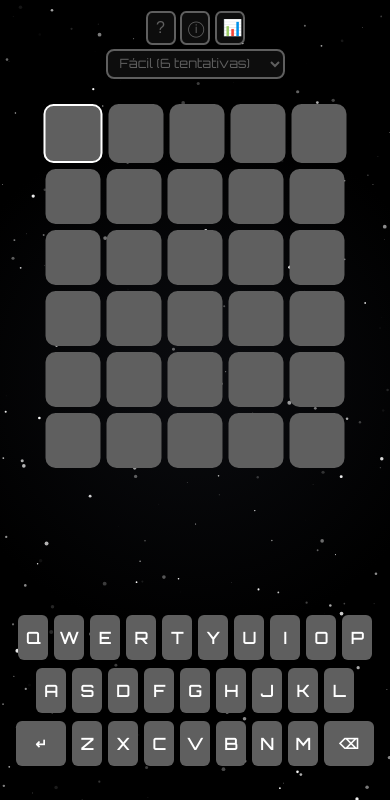
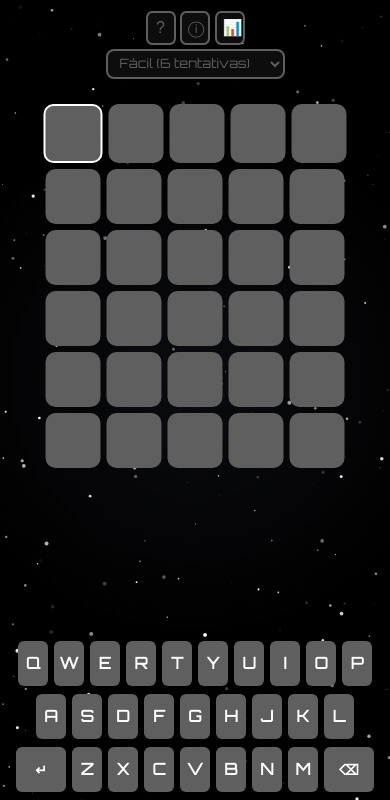
Before and after one commit to henrycomeneghetti/Dialetra, a plain HTML site: page index.html in a window 390 px wide. Shown: the part 44-844 px from the top of the page. Drawn offline with Linux system fonts and the light colour scheme.

Commit message:
Consertando responsividade

```diff
--- a/css/style.css
+++ b/css/style.css
@@ -117,7 +117,7 @@ body {
 
 .keyboard {
     position: absolute;
-    bottom: 4%;
+    bottom: 1%;
     width: 330px;
     display: flex;
     flex-direction: column;
@@ -193,6 +193,7 @@ body {
     justify-content: center;
     align-items: center;
     z-index: 9999;
+
 }
 
 #fimJogoContent,
```
